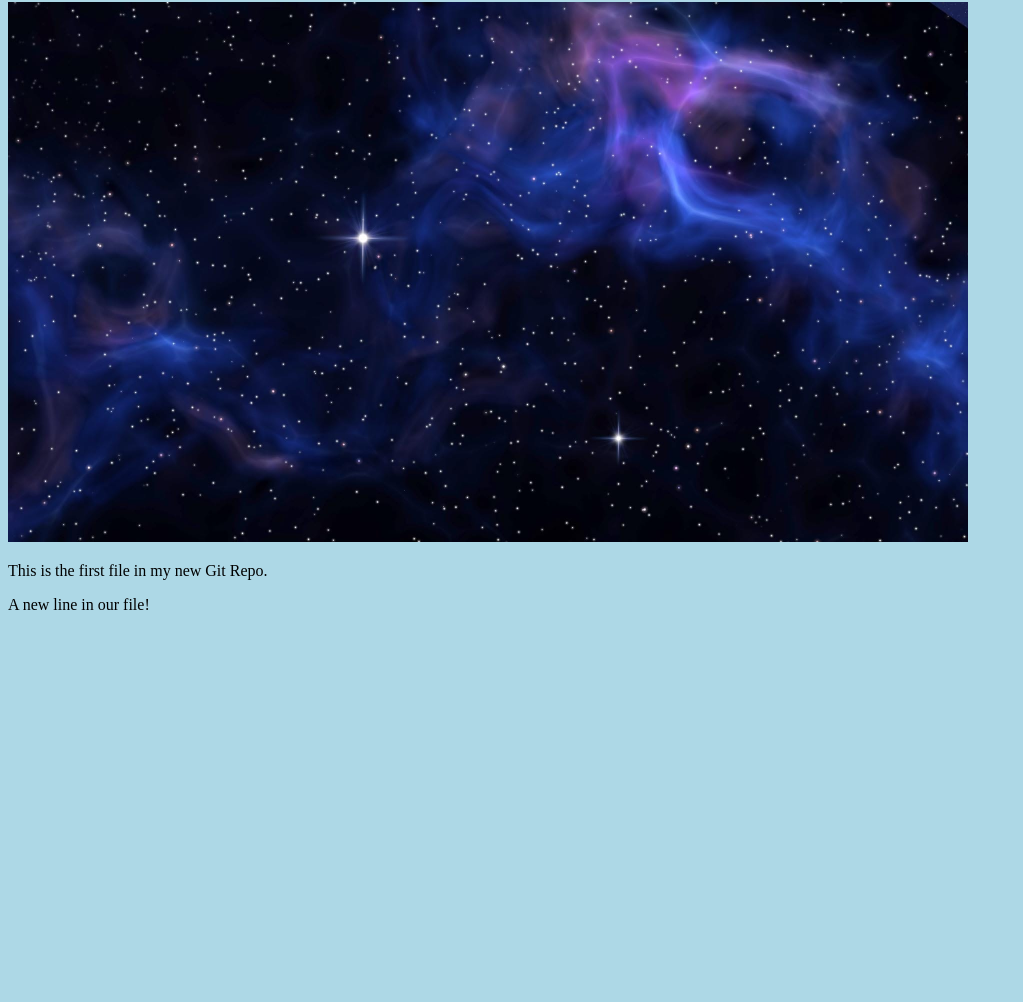
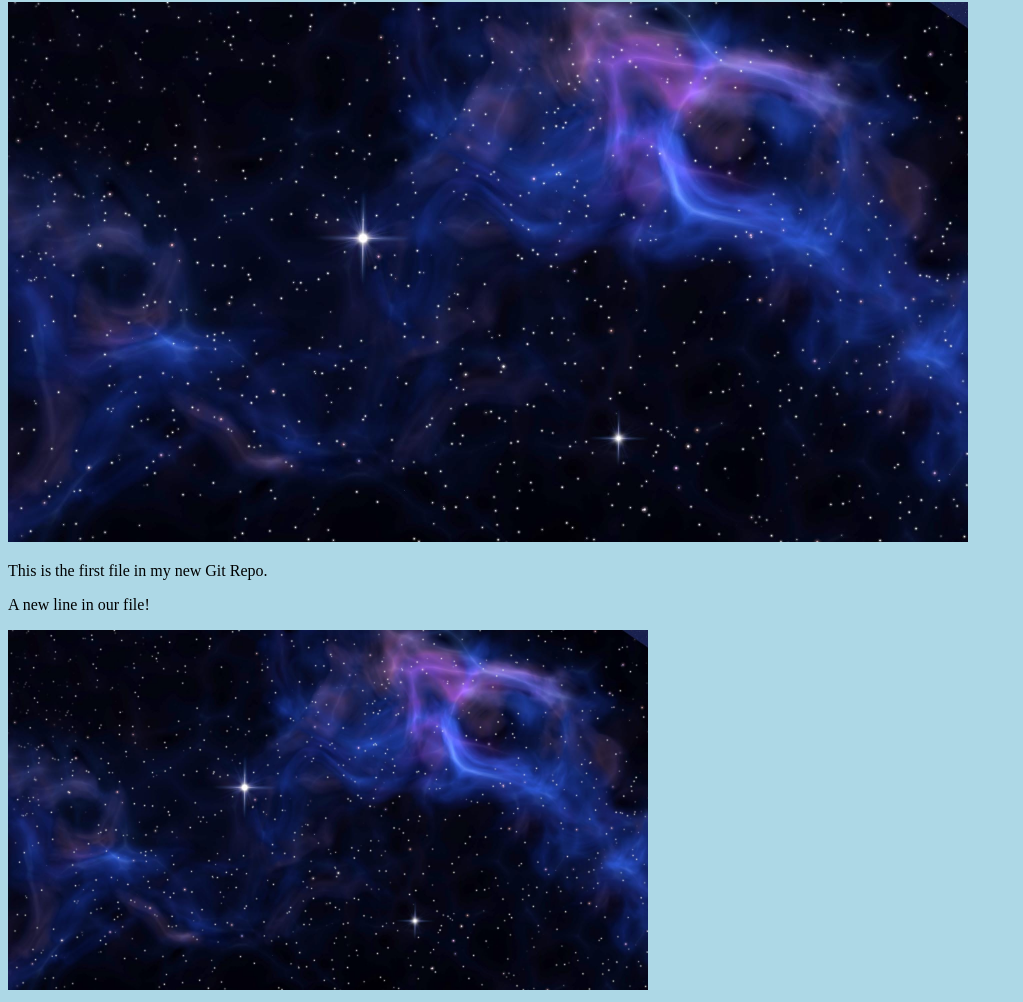
Before and after one commit to Ponwat/UnahaPonwat.github.io, a plain HTML site: page index.html in a window 1280 px wide. Shown: the part 78-1080 px from the top of the page, without its empty margins (0-1023 px from the left). Before the commit the page ends 800 px from the top, so only its background shows below. Drawn offline with Linux system fonts and the light colour scheme.

Commit message:
added new image

```diff
--- a/index.html
+++ b/index.html
@@ -13,6 +13,9 @@
 </div>
 <p>This is the first file in my new Git Repo.</p>
 <p>A new line in our file!</p>
+<div>
+  <img src="img_hello_git.jpg" alt="Hello Git" style="width:100%;max-width:640px">
+</div>
 
 </body>
 </html>
```
Also changed, not shown: img_hello_git.jpg (added).
